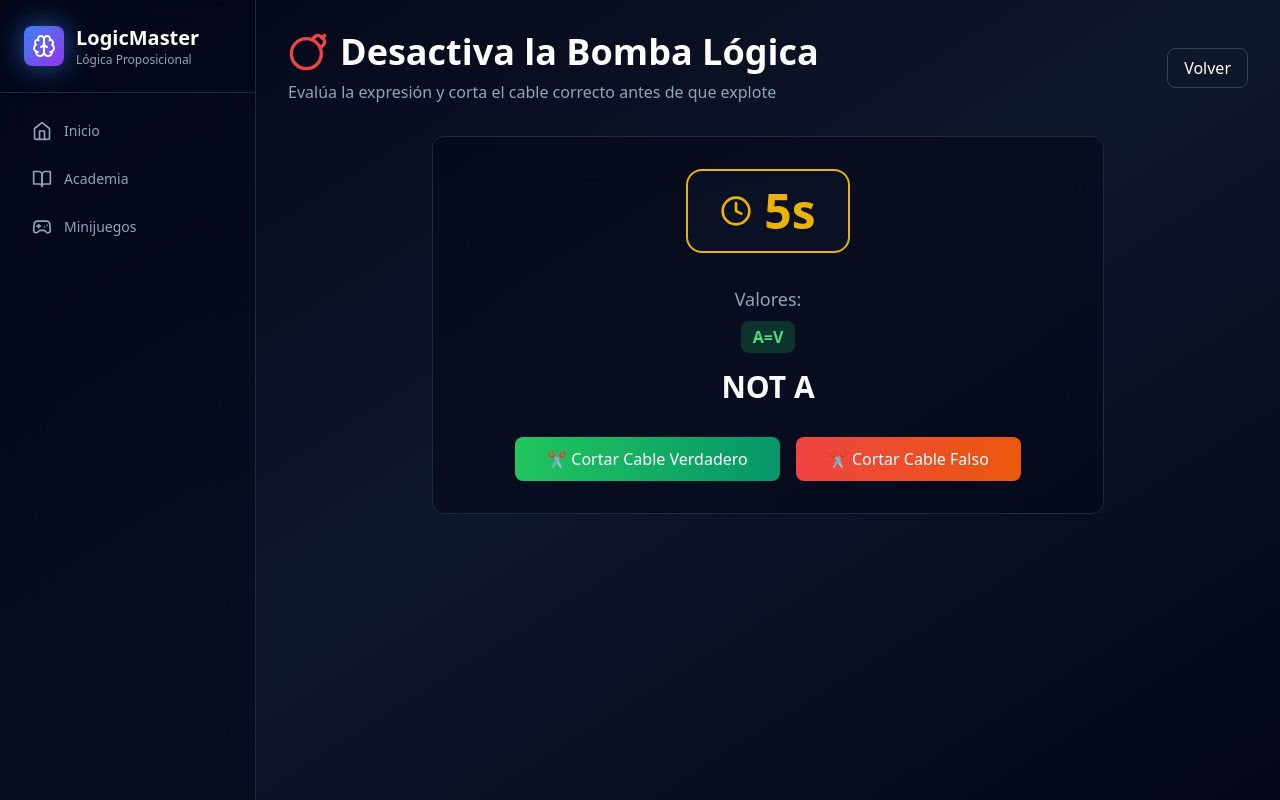
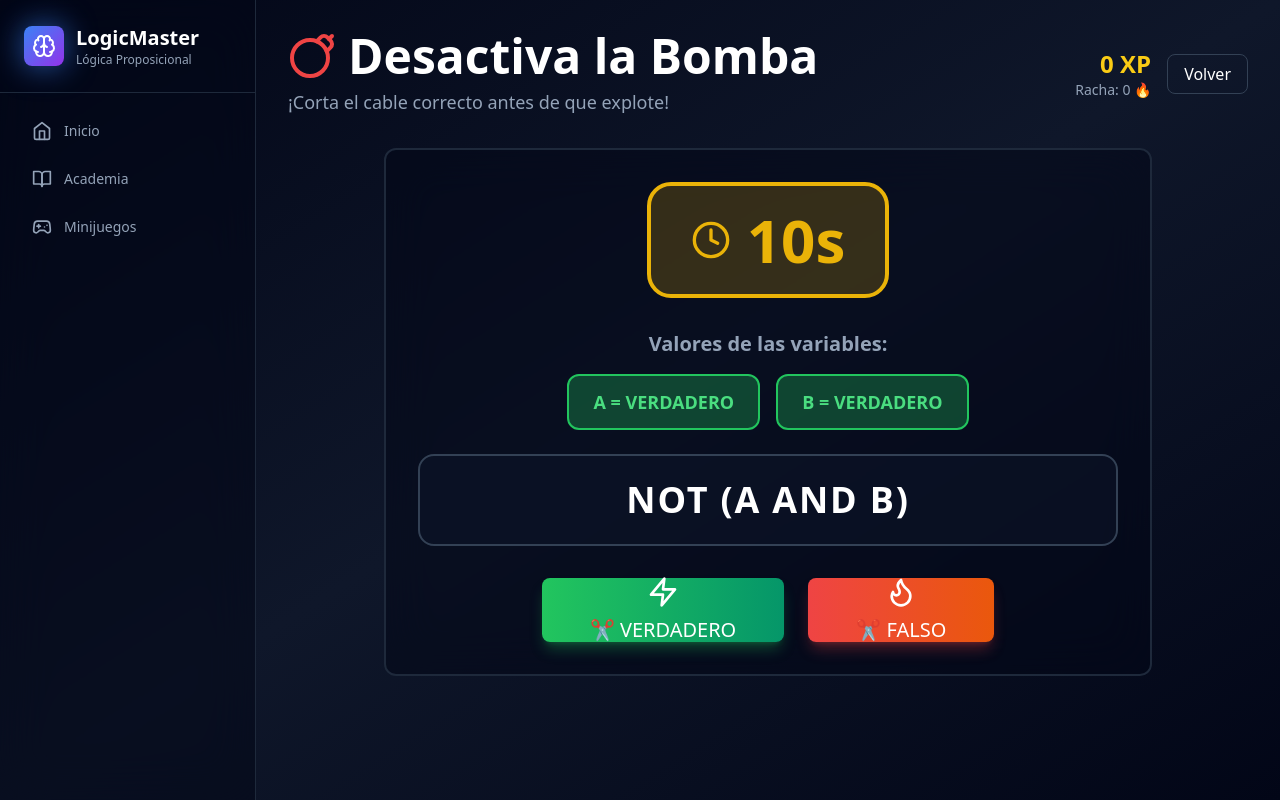
Before and after one commit to lolsanuel-sudo/LogicMaster, a React (Vite) app in the folder client/: page /games/bomba in a window 1280 px wide. Built offline with nearby package versions, Linux system fonts and the light colour scheme.

Commit message:
Enhance: Improve games with better visuals, animations and gamification

```diff
--- a/client/src/pages/games/BombaGamePage.tsx
+++ b/client/src/pages/games/BombaGamePage.tsx
@@ -1,7 +1,7 @@
 import { useState, useEffect } from 'react'
 import { useNavigate } from 'react-router-dom'
 import { motion, AnimatePresence } from 'framer-motion'
-import { Bomb, Clock, CheckCircle, XCircle, RefreshCw } from 'lucide-react'
+import { Bomb, Clock, CheckCircle, XCircle, RefreshCw, Zap, Flame } from 'lucide-react'
 import Button from '../../components/ui/Button'
 import { Card, CardContent } from '../../components/ui/Card'
 
@@ -12,8 +12,11 @@ export default function BombaGamePage() {
   const [expression, setExpression] = useState('')
   const [values, setValues] = useState<Record<string, boolean>>({})
   const [correctAnswer, setCorrectAnswer] = useState<boolean>(false)
-  const [timeLeft, setTimeLeft] = useState(10)
+  const [timeLeft, setTimeLeft] = useState(15)
   const [result, setResult] = useState<{ won: boolean; correctAnswer: boolean; xp: number } | null>(null)
+  const [score, setScore] = useState(0)
+  const [streak, setStreak] = useState(0)
+  const [isShaking, setIsShaking] = useState(false)
 
   useEffect(() => {
     startNewGame()
@@ -23,157 +26,260 @@ export default function BombaGamePage() {
     let timer: NodeJS.Timeout
     if (gameState === 'playing' && timeLeft > 0) {
       timer = setTimeout(() => setTimeLeft(timeLeft - 1), 1000)
+      // Shake effect when time is running low
+      if (timeLeft <= 5 && timeLeft > 0) {
+        setIsShaking(true)
+      }
     } else if (timeLeft === 0 && gameState === 'playing') {
       handleTimeExpired()
     }
-    return () => clearTimeout(timer)
+    return () => {
+      clearTimeout(timer)
+      setIsShaking(false)
+    }
   }, [timeLeft, gameState])
 
   const startNewGame = () => {
-    // Demo data
+    // More varied and interesting expressions
     const expressions = [
       { expr: 'A AND B', vals: { A: true, B: false }, correct: false },
       { expr: 'A OR B', vals: { A: true, B: false }, correct: true },
       { expr: 'NOT A', vals: { A: true }, correct: false },
       { expr: 'A AND (B OR C)', vals: { A: true, B: false, C: true }, correct: true },
+      { expr: '(A AND B) OR C', vals: { A: true, B: false, C: true }, correct: true },
+      { expr: 'NOT (A AND B)', vals: { A: true, B: true }, correct: false },
+      { expr: 'A XOR B', vals: { A: true, B: false }, correct: true },
+      { expr: 'A IMPLICA B', vals: { A: true, B: false }, correct: false },
     ]
     const random = expressions[Math.floor(Math.random() * expressions.length)]
 
     setExpression(random.expr)
     setValues(random.vals as Record<string, boolean>)
     setCorrectAnswer(random.correct)
-    setTimeLeft(10)
+    setTimeLeft(15)
     setResult(null)
+    setIsShaking(false)
     setGameState('playing')
   }
 
   const handleTimeExpired = () => {
     setGameState('result')
     setResult({ won: false, correctAnswer: correctAnswer, xp: 0 })
+    setStreak(0)
+    setIsShaking(false)
   }
 
   const makeChoice = (choice: boolean) => {
     if (gameState !== 'playing') return
 
     const won = choice === correctAnswer
+    const xp = won ? 50 + (streak * 10) : 0
+
     setResult({
       won,
       correctAnswer: correctAnswer,
-      xp: won ? 50 : 0,
+      xp,
     })
+
+    if (won) {
+      setScore(score + xp)
+      setStreak(streak + 1)
+    } else {
+      setStreak(0)
+    }
+
     setGameState('result')
+    setIsShaking(false)
   }
 
   const getTimerColor = () => {
     if (timeLeft <= 3) return 'text-red-500'
-    if (timeLeft <= 6) return 'text-yellow-500'
+    if (timeLeft <= 7) return 'text-orange-500'
+    if (timeLeft <= 11) return 'text-yellow-500'
     return 'text-green-500'
+  }
+
+  const getTimerBg = () => {
+    if (timeLeft <= 3) return 'bg-red-500/20 border-red-500'
+    if (timeLeft <= 7) return 'bg-orange-500/20 border-orange-500'
+    if (timeLeft <= 11) return 'bg-yellow-500/20 border-yellow-500'
+    return 'bg-green-500/20 border-green-500'
   }
 
   return (
     <div className="p-8">
       <div className="mb-8 flex items-center justify-between">
         <div>
-          <h1 className="text-4xl font-bold text-white mb-2 flex items-center gap-3">
-            <Bomb className="h-10 w-10 text-red-500" />
-            Desactiva la Bomba Lógica
+          <h1 className="text-5xl font-bold text-white mb-2 flex items-center gap-3">
+            <motion.div
+              animate={isShaking ? { rotate: [0, -10, 10, -10, 10, 0] } : {}}
+              transition={{ duration: 0.5 }}
+            >
+              <Bomb className="h-12 w-12 text-red-500" />
+            </motion.div>
+            Desactiva la Bomba
           </h1>
-          <p className="text-slate-400">Evalúa la expresión y corta el cable correcto antes de que explote</p>
+          <p className="text-slate-400 text-lg">¡Corta el cable correcto antes de que explote!</p>
+        </div>
+        <div className="flex items-center gap-4">
+          <div className="text-right">
+            <p className="text-2xl font-bold text-yellow-400">{score} XP</p>
+            <p className="text-sm text-slate-400">Racha: {streak} 🔥</p>
           </div>
           <Button variant="outline" onClick={() => navigate('/minijuegos')}>
             Volver
           </Button>
         </div>
-
-      <Card className="max-w-2xl mx-auto border-slate-800 bg-slate-950/50 backdrop-blur-xl">
-        <CardContent className="p-8">
-          {/* Timer */}
-          <div className="mb-8 text-center">
-            <div className={`inline-flex items-center gap-3 px-8 py-4 rounded-2xl bg-slate-900/50 border-2 ${
-              timeLeft <= 3 ? 'border-red-500' : timeLeft <= 6 ? 'border-yellow-500' : 'border-green-500'
-            }`}>
-              <Clock className={`h-8 w-8 ${getTimerColor()}`} />
-              <span className={`text-5xl font-bold ${getTimerColor()}`}>{timeLeft}s</span>
-            </div>
       </div>
 
-          {/* Expression */}
+      <motion.div
+        animate={isShaking ? { x: [-5, 5, -5, 5, 0] } : {}}
+        transition={{ duration: 0.3 }}
+      >
+        <Card className={`max-w-3xl mx-auto border-2 ${isShaking ? 'border-red-500 bg-red-950/30' : 'border-slate-800 bg-slate-950/50'} backdrop-blur-xl`}>
+          <CardContent className="p-8">
+            {/* Timer with pulse effect */}
             <div className="mb-8 text-center">
-            <div className="mb-4">
-              <p className="text-lg text-slate-400 mb-2">Valores:</p>
+              <motion.div
+                className={`inline-flex items-center gap-4 px-10 py-6 rounded-3xl border-4 ${getTimerBg()}`}
+                animate={timeLeft <= 5 ? { scale: [1, 1.05, 1] } : {}}
+                transition={{ duration: 0.5, repeat: Infinity }}
+              >
+                <Clock className={`h-10 w-10 ${getTimerColor()}`} />
+                <span className={`text-6xl font-black ${getTimerColor()}`}>{timeLeft}s</span>
+                {timeLeft <= 5 && <Flame className="h-8 w-8 text-orange-500 animate-pulse" />}
+              </motion.div>
+            </div>
+
+            {/* Expression with better styling */}
+            <div className="mb-8 text-center">
+              <div className="mb-6">
+                <p className="text-xl text-slate-400 mb-4 font-semibold">Valores de las variables:</p>
                 <div className="flex justify-center gap-4 flex-wrap">
                   {Object.entries(values).map(([key, value]) => (
-                  <span
+                    <motion.span
                       key={key}
-                    className={`px-3 py-1 rounded-lg font-bold ${
-                      value ? 'bg-green-500/20 text-green-400' : 'bg-red-500/20 text-red-400'
+                      initial={{ scale: 0 }}
+                      animate={{ scale: 1 }}
+                      transition={{ delay: 0.1 }}
+                      className={`px-6 py-3 rounded-xl font-bold text-lg border-2 ${
+                        value
+                          ? 'bg-green-500/30 text-green-400 border-green-500'
+                          : 'bg-red-500/30 text-red-400 border-red-500'
                       }`}
                     >
-                    {key}={value ? 'V' : 'F'}
-                  </span>
+                      {key} = {value ? 'VERDADERO' : 'FALSO'}
+                    </motion.span>
                   ))}
                 </div>
               </div>
-            <p className="text-3xl font-bold text-white">{expression}</p>
+              <motion.div
+                initial={{ opacity: 0, y: 20 }}
+                animate={{ opacity: 1, y: 0 }}
+                className="bg-slate-900/50 rounded-2xl p-6 border-2 border-slate-700"
+              >
+                <p className="text-4xl font-black text-white tracking-wider">{expression}</p>
+              </motion.div>
             </div>
 
-          {/* Action Buttons */}
+            {/* Action Buttons with better styling */}
             <AnimatePresence mode="wait">
               {gameState === 'playing' && (
                 <motion.div
-                initial={{ opacity: 0, y: 20 }}
+                  initial={{ opacity: 0, y: 30 }}
                   animate={{ opacity: 1, y: 0 }}
-                exit={{ opacity: 0, y: -20 }}
-                className="flex gap-4 justify-center"
+                  exit={{ opacity: 0, y: -30 }}
+                  className="flex gap-6 justify-center"
+                >
+                  <motion.div
+                    whileHover={{ scale: 1.05 }}
+                    whileTap={{ scale: 0.95 }}
                   >
                     <Button
                       size="lg"
                       onClick={() => makeChoice(true)}
-                  className="bg-gradient-to-r from-green-500 to-emerald-600 hover:from-green-600 hover:to-emerald-700"
+                      className="bg-gradient-to-r from-green-500 to-emerald-600 hover:from-green-600 hover:to-emerald-700 text-xl px-12 py-8 shadow-lg shadow-green-500/30"
                     >
-                  ✂️ Cortar Cable Verdadero
+                      <div className="flex flex-col items-center gap-2">
+                        <Zap className="h-8 w-8" />
+                        <span>✂️ VERDADERO</span>
+                      </div>
                     </Button>
+                  </motion.div>
+                  <motion.div
+                    whileHover={{ scale: 1.05 }}
+                    whileTap={{ scale: 0.95 }}
+                  >
                     <Button
                       size="lg"
                       onClick={() => makeChoice(false)}
-                  className="bg-gradient-to-r from-red-500 to-orange-600 hover:from-red-600 hover:to-orange-700"
+                      className="bg-gradient-to-r from-red-500 to-orange-600 hover:from-red-600 hover:to-orange-700 text-xl px-12 py-8 shadow-lg shadow-red-500/30"
                     >
-                  ✂️ Cortar Cable Falso
+                      <div className="flex flex-col items-center gap-2">
+                        <Flame className="h-8 w-8" />
+                        <span>✂️ FALSO</span>
+                      </div>
                     </Button>
+                  </motion.div>
                 </motion.div>
               )}
 
               {gameState === 'result' && result && (
                 <motion.div
-                initial={{ opacity: 0, scale: 0.9 }}
+                  initial={{ opacity: 0, scale: 0.8 }}
                   animate={{ opacity: 1, scale: 1 }}
                   className="text-center"
                 >
-                <div className={`mb-6 flex justify-center`}>
+                  <motion.div
+                    initial={{ scale: 0 }}
+                    animate={{ scale: 1, rotate: result.won ? 360 : 0 }}
+                    transition={{ type: "spring", duration: 0.5 }}
+                    className={`mb-8 flex justify-center`}
+                  >
                     {result.won ? (
-                    <CheckCircle className="h-24 w-24 text-green-500" />
+                      <div className="relative">
+                        <CheckCircle className="h-32 w-32 text-green-500" />
+                        <motion.div
+                          className="absolute inset-0 bg-green-500/20 rounded-full"
+                          animate={{ scale: [1, 1.5, 1] }}
+                          transition={{ duration: 1, repeat: Infinity }}
+                        />
+                      </div>
                     ) : (
-                    <XCircle className="h-24 w-24 text-red-500" />
+                      <div className="relative">
+                        <XCircle className="h-32 w-32 text-red-500" />
+                        <motion.div
+                          className="absolute inset-0 bg-red-500/20 rounded-full"
+                          animate={{ scale: [1, 1.5, 1] }}
+                          transition={{ duration: 1, repeat: Infinity }}
+                        />
+                      </div>
                     )}
-                </div>
-                <h2 className={`text-3xl font-bold mb-2 ${result.won ? 'text-green-400' : 'text-red-400'}`}>
-                  {result.won ? '¡BOMBA DESACTIVADA!' : '¡BOOM!'}
+                  </motion.div>
+                  <h2 className={`text-5xl font-black mb-4 ${result.won ? 'text-green-400' : 'text-red-400'}`}>
+                    {result.won ? '¡BOMBA DESACTIVADA!' : '¡BOOM! 💥'}
                   </h2>
-                <p className="text-slate-400 mb-4">
+                  <p className="text-xl text-slate-300 mb-6">
                     {result.won
-                    ? `¡Correcto! +${result.xp} XP`
+                      ? `¡Increíble! +${result.xp} XP`
                       : `La respuesta era ${result.correctAnswer ? 'VERDADERO' : 'FALSO'}`
                     }
                   </p>
-                <Button onClick={startNewGame} className="gap-2">
-                  <RefreshCw className="h-5 w-5" />
+                  <motion.div
+                    whileHover={{ scale: 1.05 }}
+                    whileTap={{ scale: 0.95 }}
+                  >
+                    <Button onClick={startNewGame} className="gap-3 text-lg px-8 py-4 bg-gradient-to-r from-blue-500 to-purple-600 hover:from-blue-600 hover:to-purple-700">
+                      <RefreshCw className="h-6 w-6" />
                       Siguiente Ronda
                     </Button>
+                  </motion.div>
                 </motion.div>
               )}
             </AnimatePresence>
           </CardContent>
         </Card>
+      </motion.div>
     </div>
   )
 }
--- a/client/src/pages/games/GuardiaGamePage.tsx
+++ b/client/src/pages/games/GuardiaGamePage.tsx
@@ -1,7 +1,7 @@
 import { useState, useEffect } from 'react'
 import { useNavigate } from 'react-router-dom'
 import { motion, AnimatePresence } from 'framer-motion'
-import { Shield, CheckCircle, XCircle, RefreshCw } from 'lucide-react'
+import { Shield, RefreshCw, Crown, Lock, Unlock } from 'lucide-react'
 import Button from '../../components/ui/Button'
 import { Card, CardContent } from '../../components/ui/Card'
 
@@ -11,86 +11,150 @@ export default function GuardiaGamePage() {
   const [gameState, setGameState] = useState<'idle' | 'playing' | 'result'>('idle')
   const [puzzle, setPuzzle] = useState<{ question: string; options: string[]; answer: string } | null>(null)
   const [result, setResult] = useState<{ won: boolean; correctAnswer: string; xp: number } | null>(null)
+  const [score, setScore] = useState(0)
+  const [streak, setStreak] = useState(0)
+  const [selectedOption, setSelectedOption] = useState<string | null>(null)
 
   useEffect(() => {
     startNewGame()
   }, [])
 
   const startNewGame = () => {
-    // Demo data
+    // More varied and interesting puzzles
     const puzzles = [
       { question: 'Si A es verdadero y B es falso, entonces A AND B es...', options: ['Verdadero', 'Falso'], answer: 'Falso' },
       { question: 'Si A es verdadero o B es falso, entonces A OR B es...', options: ['Verdadero', 'Falso'], answer: 'Verdadero' },
       { question: 'La negación de verdadero es...', options: ['Verdadero', 'Falso'], answer: 'Falso' },
       { question: 'Si A implica B y A es verdadero, entonces B es...', options: ['Verdadero', 'Falso'], answer: 'Verdadero' },
+      { question: 'A XOR B es verdadero cuando...', options: ['Ambos son iguales', 'Son diferentes'], answer: 'Son diferentes' },
+      { question: 'La doble negación de A es...', options: ['A', 'NOT A'], answer: 'A' },
+      { question: 'Si A es falso, entonces NOT A es...', options: ['Verdadero', 'Falso'], answer: 'Verdadero' },
+      { question: 'A OR NOT A siempre es...', options: ['Verdadero', 'Falso'], answer: 'Verdadero' },
     ]
     const random = puzzles[Math.floor(Math.random() * puzzles.length)]
 
     setPuzzle(random)
     setResult(null)
+    setSelectedOption(null)
     setGameState('playing')
   }
 
   const makeChoice = (choice: string) => {
     if (gameState !== 'playing' || !puzzle) return
 
+    setSelectedOption(choice)
+
+    setTimeout(() => {
       const won = choice === puzzle.answer
+      const xp = won ? 50 + (streak * 10) : 0
+
       setResult({
         won,
         correctAnswer: puzzle.answer,
-      xp: won ? 50 : 0,
+        xp,
       })
+
+      if (won) {
+        setScore(score + xp)
+        setStreak(streak + 1)
+      } else {
+        setStreak(0)
+      }
+
       setGameState('result')
+    }, 500)
   }
 
   return (
     <div className="p-8">
       <div className="mb-8 flex items-center justify-between">
         <div>
-          <h1 className="text-4xl font-bold text-white mb-2 flex items-center gap-3">
-            <Shield className="h-10 w-10 text-blue-500" />
+          <h1 className="text-5xl font-bold text-white mb-2 flex items-center gap-3">
+            <motion.div
+              animate={{ rotate: [0, -5, 5, -5, 5, 0] }}
+              transition={{ duration: 2, repeat: Infinity }}
+            >
+              <Shield className="h-12 w-12 text-blue-500" />
+            </motion.div>
             El Guardián del Castillo
           </h1>
-          <p className="text-slate-400">Completa la afirmación lógica para abrir la puerta</p>
+          <p className="text-slate-400 text-lg">¡Demuestra tu conocimiento lógico para pasar!</p>
+        </div>
+        <div className="flex items-center gap-4">
+          <div className="text-right">
+            <p className="text-2xl font-bold text-yellow-400">{score} XP</p>
+            <p className="text-sm text-slate-400">Racha: {streak} 🔥</p>
           </div>
           <Button variant="outline" onClick={() => navigate('/minijuegos')}>
             Volver
           </Button>
         </div>
+      </div>
 
-      <Card className="max-w-2xl mx-auto border-slate-800 bg-slate-950/50 backdrop-blur-xl">
+      <Card className="max-w-3xl mx-auto border-2 border-slate-800 bg-slate-950/50 backdrop-blur-xl">
         <CardContent className="p-8">
-          {/* Guardian Message */}
-          <div className="mb-8 p-6 rounded-xl bg-gradient-to-r from-blue-900/50 to-purple-900/50 border border-blue-500/30">
-            <p className="text-lg text-blue-200 italic">
-              🛡️ Guardián: "Solo aquellos que dominen la lógica podrán pasar..."
-            </p>
+          {/* Guardian Message with better styling */}
+          <motion.div
+            initial={{ opacity: 0, y: -20 }}
+            animate={{ opacity: 1, y: 0 }}
+            className="mb-8 p-8 rounded-2xl bg-gradient-to-r from-blue-900/50 to-purple-900/50 border-2 border-blue-500/30"
+          >
+            <div className="flex items-center gap-4">
+              <motion.div
+                animate={{ scale: [1, 1.1, 1] }}
+                transition={{ duration: 2, repeat: Infinity }}
+              >
+                <Shield className="h-12 w-12 text-blue-400" />
+              </motion.div>
+              <div>
+                <p className="text-xl text-blue-200 font-semibold">🛡️ Guardián del Castillo</p>
+                <p className="text-blue-300 italic">"Solo aquellos que dominen la lógica podrán pasar..."</p>
               </div>
+            </div>
+          </motion.div>
 
           {/* Puzzle */}
           <AnimatePresence mode="wait">
             {gameState === 'playing' && puzzle && (
               <motion.div
-                initial={{ opacity: 0, y: 20 }}
+                initial={{ opacity: 0, y: 30 }}
                 animate={{ opacity: 1, y: 0 }}
-                exit={{ opacity: 0, y: -20 }}
+                exit={{ opacity: 0, y: -30 }}
               >
                 <div className="mb-8 text-center">
-                  <p className="text-3xl font-bold text-white mb-2">{puzzle.question}</p>
-                  <p className="text-slate-400">Selecciona la opción correcta</p>
+                  <motion.div
+                    initial={{ scale: 0.9 }}
+                    animate={{ scale: 1 }}
+                    className="bg-slate-900/50 rounded-2xl p-8 border-2 border-slate-700"
+                  >
+                    <p className="text-3xl font-bold text-white mb-4">{puzzle.question}</p>
+                    <p className="text-slate-400 text-lg">Selecciona la opción correcta</p>
+                  </motion.div>
                 </div>
 
-                <div className="flex gap-4 justify-center flex-wrap">
-                  {puzzle.options.map((option) => (
+                <div className="flex gap-6 justify-center flex-wrap">
+                  {puzzle.options.map((option, index) => (
+                    <motion.div
+                      key={option}
+                      initial={{ opacity: 0, x: -20 }}
+                      animate={{ opacity: 1, x: 0 }}
+                      transition={{ delay: index * 0.1 }}
+                      whileHover={{ scale: 1.05 }}
+                      whileTap={{ scale: 0.95 }}
+                    >
                       <Button
-                      key={option}
                         size="lg"
                         onClick={() => makeChoice(option)}
                         variant="outline"
-                      className="text-lg"
+                        className={`text-xl px-12 py-8 border-2 ${
+                          selectedOption === option
+                            ? 'border-blue-500 bg-blue-500/20'
+                            : 'border-slate-600 hover:border-blue-400'
+                        }`}
                       >
                         {option}
                       </Button>
+                    </motion.div>
                   ))}
                 </div>
               </motion.div>
@@ -98,30 +162,66 @@ export default function GuardiaGamePage() {
 
             {gameState === 'result' && result && (
               <motion.div
-                initial={{ opacity: 0, scale: 0.9 }}
+                initial={{ opacity: 0, scale: 0.8 }}
                 animate={{ opacity: 1, scale: 1 }}
                 className="text-center"
               >
-                <div className={`mb-6 flex justify-center`}>
+                <motion.div
+                  initial={{ scale: 0 }}
+                  animate={{ scale: 1, rotate: result.won ? 360 : 0 }}
+                  transition={{ type: "spring", duration: 0.5 }}
+                  className={`mb-8 flex justify-center`}
+                >
                   {result.won ? (
-                    <CheckCircle className="h-24 w-24 text-green-500" />
+                    <div className="relative">
+                      <Unlock className="h-32 w-32 text-green-500" />
+                      <motion.div
+                        className="absolute inset-0 bg-green-500/20 rounded-full"
+                        animate={{ scale: [1, 1.5, 1] }}
+                        transition={{ duration: 1, repeat: Infinity }}
+                      />
+                    </div>
                   ) : (
-                    <XCircle className="h-24 w-24 text-red-500" />
+                    <div className="relative">
+                      <Lock className="h-32 w-32 text-red-500" />
+                      <motion.div
+                        className="absolute inset-0 bg-red-500/20 rounded-full"
+                        animate={{ scale: [1, 1.5, 1] }}
+                        transition={{ duration: 1, repeat: Infinity }}
+                      />
+                    </div>
                   )}
-                </div>
-                <h2 className={`text-3xl font-bold mb-2 ${result.won ? 'text-green-400' : 'text-red-400'}`}>
-                  {result.won ? '¡PUERTA ABIERTA!' : '¡PUERTA CERRADA!'}
+                </motion.div>
+                <h2 className={`text-5xl font-black mb-4 ${result.won ? 'text-green-400' : 'text-red-400'}`}>
+                  {result.won ? '¡PUERTA ABIERTA! 🚪' : '¡PUERTA CERRADA! 🔒'}
                 </h2>
-                <p className="text-slate-400 mb-4">
+                <p className="text-xl text-slate-300 mb-6">
                   {result.won
-                    ? `¡Correcto! +${result.xp} XP`
+                    ? `¡Excelente! +${result.xp} XP`
                     : `La respuesta era ${result.correctAnswer}`
                   }
                 </p>
-                <Button onClick={startNewGame} className="gap-2">
-                  <RefreshCw className="h-5 w-5" />
+                {result.won && (
+                  <motion.div
+                    initial={{ opacity: 0, y: 20 }}
+                    animate={{ opacity: 1, y: 0 }}
+                    className="mb-6"
+                  >
+                    <div className="flex items-center justify-center gap-2 text-yellow-400">
+                      <Crown className="h-6 w-6" />
+                      <span className="text-lg font-semibold">¡Has demostrado tu sabiduría!</span>
+                    </div>
+                  </motion.div>
+                )}
+                <motion.div
+                  whileHover={{ scale: 1.05 }}
+                  whileTap={{ scale: 0.95 }}
+                >
+                  <Button onClick={startNewGame} className="gap-3 text-lg px-8 py-4 bg-gradient-to-r from-blue-500 to-purple-600 hover:from-blue-600 hover:to-purple-700">
+                    <RefreshCw className="h-6 w-6" />
                     Siguiente Desafío
                   </Button>
+                </motion.div>
               </motion.div>
             )}
           </AnimatePresence>
```
Lines whose indentation alone changed are shown as unchanged.
